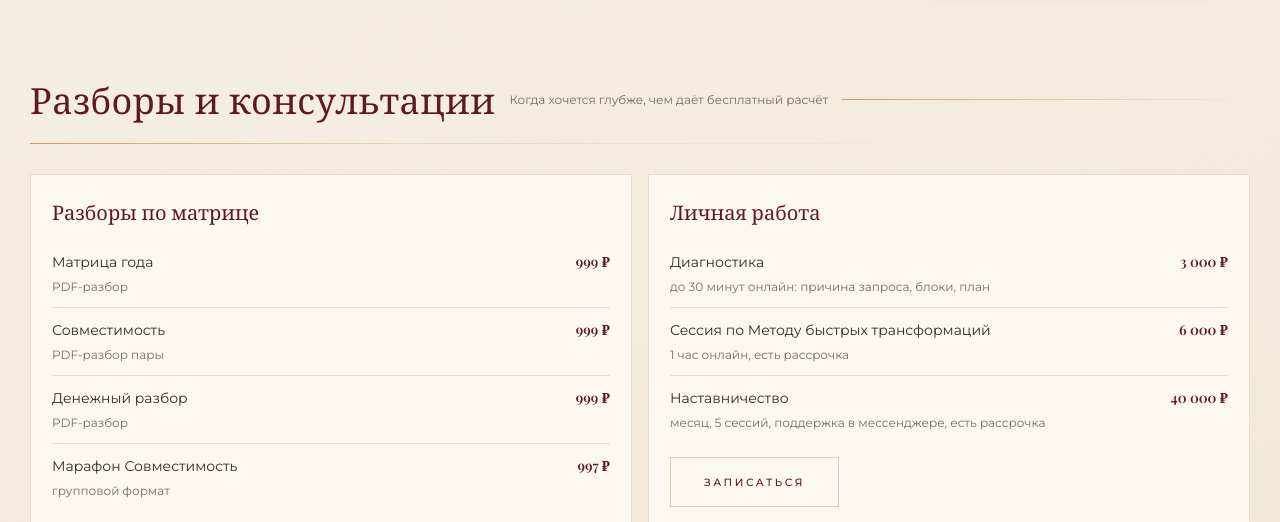
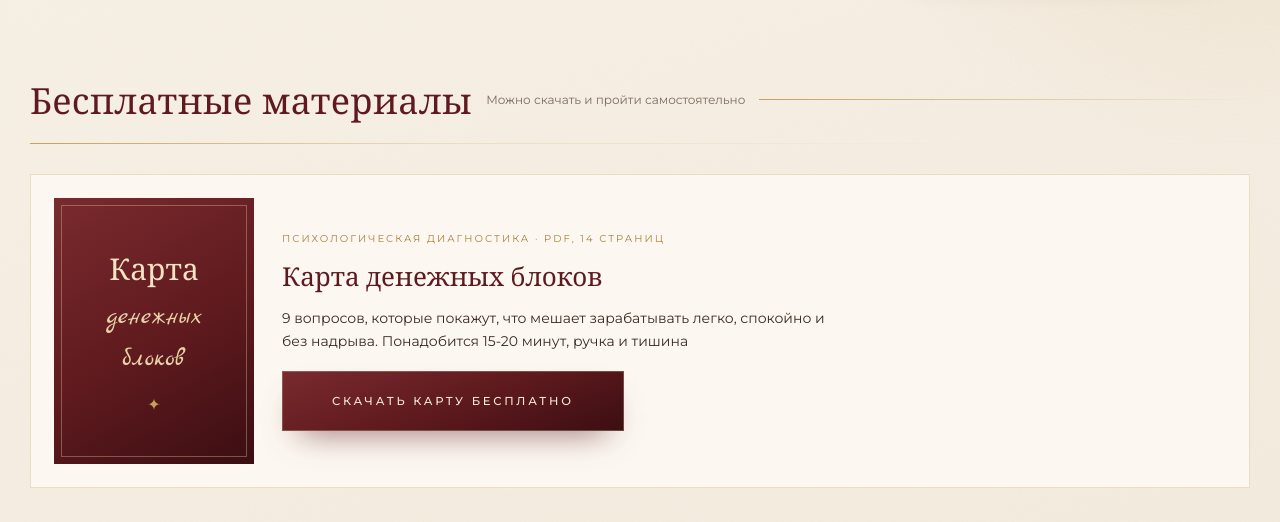
Before and after one commit to axis-axi/nadezhdakukhtina, a plain HTML site: page index.html in a window 1280 px wide. Shown: the part 2059-2581 px from the top of the page. Drawn offline with nearby package versions, Linux system fonts and the light colour scheme.

Commit message:
Бесплатные материалы: Карта денежных блоков

```diff
--- a/index.html
+++ b/index.html
@@ -955,6 +955,17 @@ html,body{margin:0;padding:0;background:#F7F1E8;}
 .matrix-app .mx-ct span{display:block;font-size:10px;letter-spacing:.2em;text-transform:uppercase;color:var(--mx-gold-dp);margin-bottom:5px;}
 .matrix-app .mx-ct b{font-weight:500;font-size:14px;word-break:break-word;}
 .matrix-app .mx-contacts-wrap{padding-bottom:48px;}
+.matrix-app .mx-freebie{display:grid;grid-template-columns:200px 1fr;gap:28px;align-items:center;padding:24px;background:var(--mx-card);box-shadow:inset 0 0 0 1px var(--mx-hair);}
+.matrix-app .mx-freebie-cover{aspect-ratio:3/4;max-width:100%;display:flex;flex-direction:column;align-items:center;justify-content:center;gap:4px;text-align:center;background:linear-gradient(150deg,#7A2A2E 0%,#5E1A1E 55%,#3B0E12 100%);color:#F3E3C6;position:relative;padding:16px;}
+.matrix-app .mx-freebie-cover:before{content:"";position:absolute;inset:7px;border:1px solid rgba(231,211,168,.35);}
+.matrix-app .mx-freebie-cover span{font-family:var(--mx-serif);font-size:30px;}
+.matrix-app .mx-freebie-cover b{font-family:var(--mx-script);font-weight:400;font-size:26px;color:#E7D3A8;}
+.matrix-app .mx-freebie-cover i{font-style:normal;color:var(--mx-gold);margin-top:8px;}
+.matrix-app .mx-freebie-body{min-width:0;}
+.matrix-app .mx-tile-tag{font-size:10px;letter-spacing:.2em;text-transform:uppercase;color:var(--mx-gold-dp);}
+.matrix-app .mx-freebie h3{font-size:26px;color:var(--mx-wine);margin:8px 0 10px;}
+.matrix-app .mx-freebie p{font-size:14px;line-height:1.65;margin:0 0 18px;max-width:560px;}
+@media (max-width:640px){ .matrix-app .mx-freebie{grid-template-columns:1fr;padding:20px;} .matrix-app .mx-freebie-cover{max-width:180px;margin:0 auto;} }
 .matrix-app .mx-rv-disc{font-size:11.5px;color:var(--mx-ink2);margin:14px 0 0;}
 @media (max-width:640px){ .matrix-app .mx-block{margin-top:54px;} }
 </style>
@@ -992,6 +1003,7 @@ html,body{margin:0;padding:0;background:#F7F1E8;}
       <nav class="mx-nav">
         <a href="#mx-calc">Расчёт</a>
         <a href="#mx-club-info">Клуб</a>
+        <a href="#mx-free">Бесплатно</a>
         <a href="#mx-paid">Разборы и консультации</a>
         <a href="#mx-me">Обо мне</a>
         <a href="#mx-contacts">Контакты</a>
@@ -1241,6 +1253,22 @@ html,body{margin:0;padding:0;background:#F7F1E8;}
       <div class="mx-cl-terms">
         <p><b>999 ₽ в месяц</b>Подписка с автоматическими платежами, отключить её можно в любой момент.</p>
         <a class="mx-btn" href="https://tochka-opory.lpxl.ru/podpiska" target="_blank" rel="noopener">Забрать доступ в клуб</a>
+      </div>
+    </section>
+
+    <!-- Бесплатные материалы. Карта денежных блоков разрешена Надеждой 2026-11-13.
+         Техника притяжения клиентов сюда не идёт: она подарок в боте -->
+    <section class="mx-block" id="mx-free">
+      <div class="mx-sec-h"><h2>Бесплатные материалы</h2><div class="mx-sec-note">Можно скачать и пройти самостоятельно</div></div>
+      <div class="mx-rule"></div>
+      <div class="mx-freebie">
+        <div class="mx-freebie-cover" aria-hidden="true"><span>Карта</span><b>денежных блоков</b><i>&#10022;</i></div>
+        <div class="mx-freebie-body">
+          <div class="mx-tile-tag">Психологическая диагностика &middot; PDF, 14 страниц</div>
+          <h3>Карта денежных блоков</h3>
+          <p>9 вопросов, которые покажут, что мешает зарабатывать легко, спокойно и без надрыва. Понадобится 15-20 минут, ручка и тишина</p>
+          <a class="mx-btn" href="karta-denezhnyh-blokov.pdf" target="_blank" rel="noopener">Скачать карту бесплатно</a>
+        </div>
       </div>
     </section>
 
```
Also changed, not shown: 1 other file.
